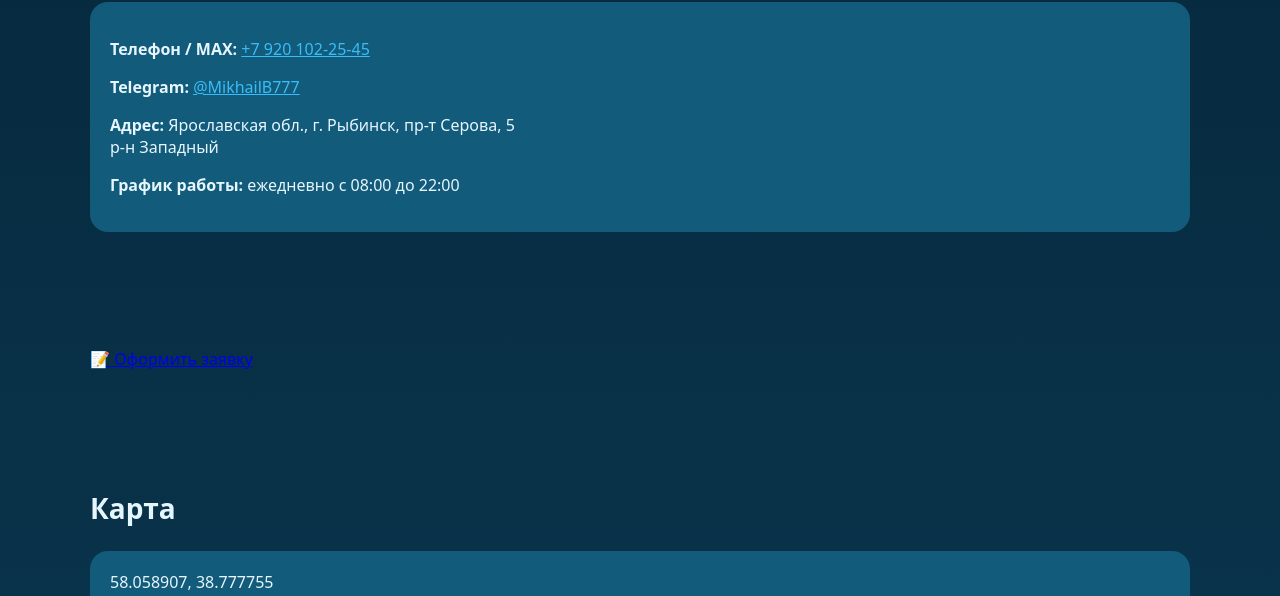
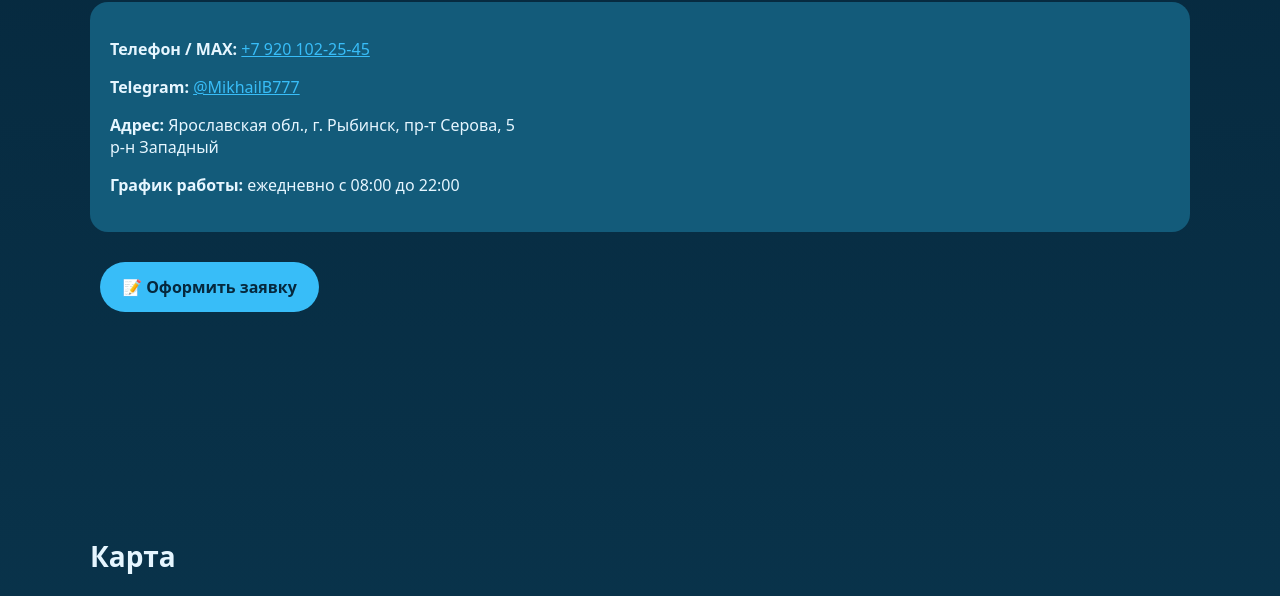
Before and after one commit to bmasoft777/bmamaster.github.io, a plain HTML site: page contacts.html in a window 1280 px wide. Shown: the part 181-777 px from the top of the page. Drawn offline with Linux system fonts and the light colour scheme.

Commit message:
Кнопки 3

```diff
--- a/contacts.html
+++ b/contacts.html
@@ -28,14 +28,14 @@
         <p><strong>Адрес:</strong> Ярославская обл., г. Рыбинск, пр-т Серова, 5<br/>р-н Западный</p>
         <p><strong>График работы:</strong> ежедневно с 08:00 до 22:00</p>
       </div>
+      <!-- НАЧАЛО: кнопка заявки -->
+	  <div class="buttons">
+		<a href="index.html#order">📝 Оформить заявку</a>
+	  </div>
+	<!-- КОНЕЦ: кнопка заявки -->
     </div>
   </section>
   <section>
-	<!-- НАЧАЛО: кнопка заявки -->
-    <div class="container">
-		<a href="index.html#order">📝 Оформить заявку</a>
-	</div>
-	<!-- КОНЕЦ: кнопка заявки -->
   </section>
   <section>
     <div class="container">
```
Also changed, not shown: prices.html (+1 -1 lines).
